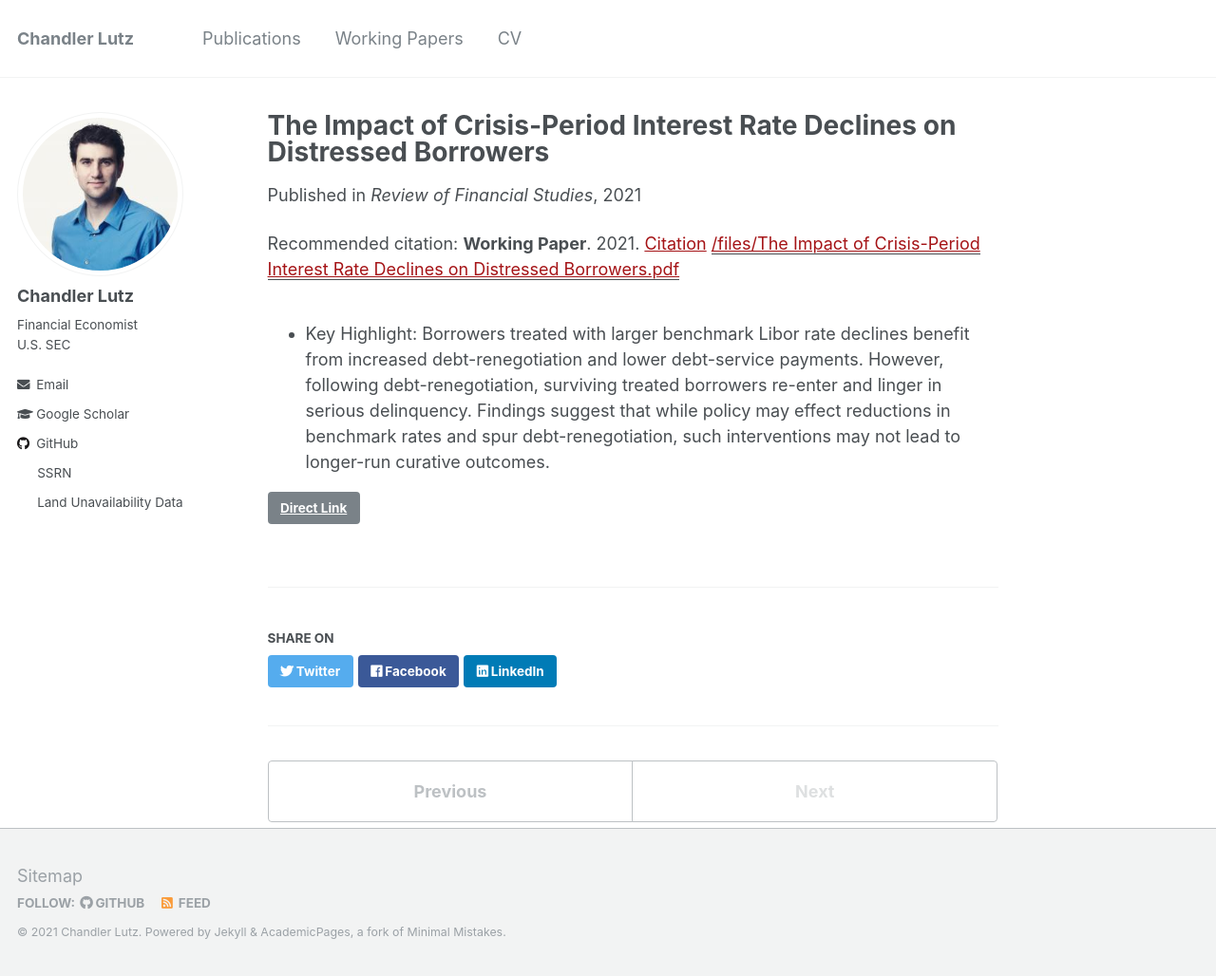
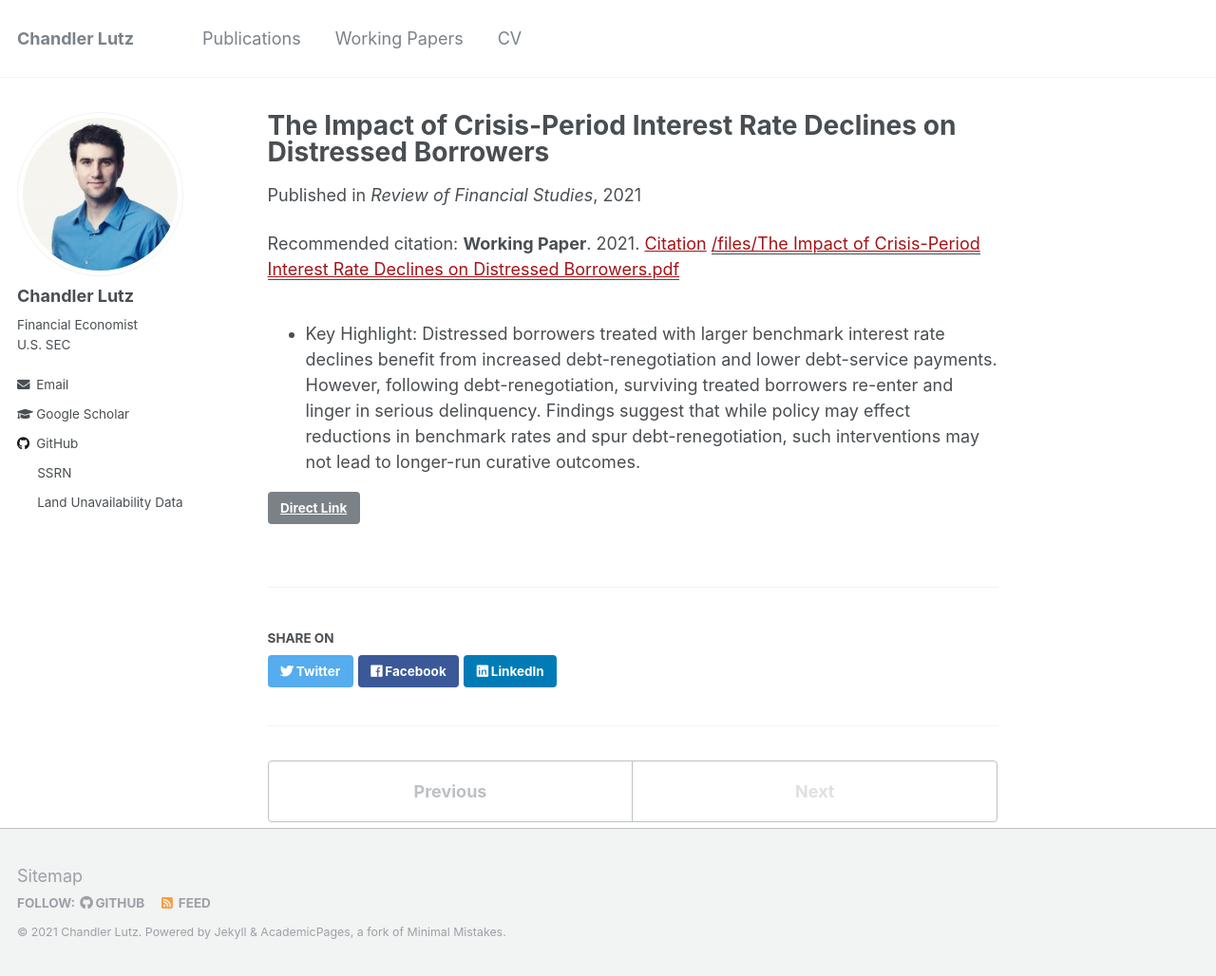
Before and after one commit to ChandlerLutz/ChandlerLutz.github.io, a Jekyll site: the page built from _workingpapers/2021-interest-rate-declines-distressed-borrowers.md, in a window 1280 px wide and 1028 px high. Shown: the whole window at 95% size. Built offline with Jekyll 4.4.1, drawn with Linux system fonts in a browser that asks for light colours.

Commit message:
Update CV and working papers

```diff
--- a/_workingpapers/2021-interest-rate-declines-distressed-borrowers.md
+++ b/_workingpapers/2021-interest-rate-declines-distressed-borrowers.md
@@ -8,4 +8,4 @@ paperurl: '/files/The Impact of Crisis-Period Interest Rate Declines on Distress
 link: 'https://papers.ssrn.com/sol3/papers.cfm?abstract_id=3869199'
 citation: '<b>Working Paper</b>. 2021. <a href="https://scholar.google.com/scholar?hl=en&as_sdt=0%2C5&q=%22The+Impact+of+Crisis-Period+Interest+Rate+Declines+on+Distressed+Borrowers%22&btnG=#d=gs_cit&u=%2Fscholar%3Fq%3Dinfo%3AnMArPkM5cLIJ%3Ascholar.google.com%2F%26output%3Dcite%26scirp%3D0%26hl%3Den">Citation</a>'
 ---
-* Key Highlight:  Borrowers treated with larger benchmark Libor rate declines benefit from increased debt-renegotiation and lower debt-service payments. However, following debt-renegotiation, surviving treated borrowers re-enter and linger in serious delinquency. Findings suggest that while policy may effect reductions in benchmark rates and spur debt-renegotiation, such interventions may not lead to longer-run curative outcomes.
+* Key Highlight: Distressed borrowers treated with larger benchmark interest rate declines benefit from increased debt-renegotiation and lower debt-service payments. However, following debt-renegotiation, surviving treated borrowers re-enter and linger in serious delinquency. Findings suggest that while policy may effect reductions in benchmark rates and spur debt-renegotiation, such interventions may not lead to longer-run curative outcomes.
```
Also changed, not shown: _pages/cv.md (+1 -1 lines).
